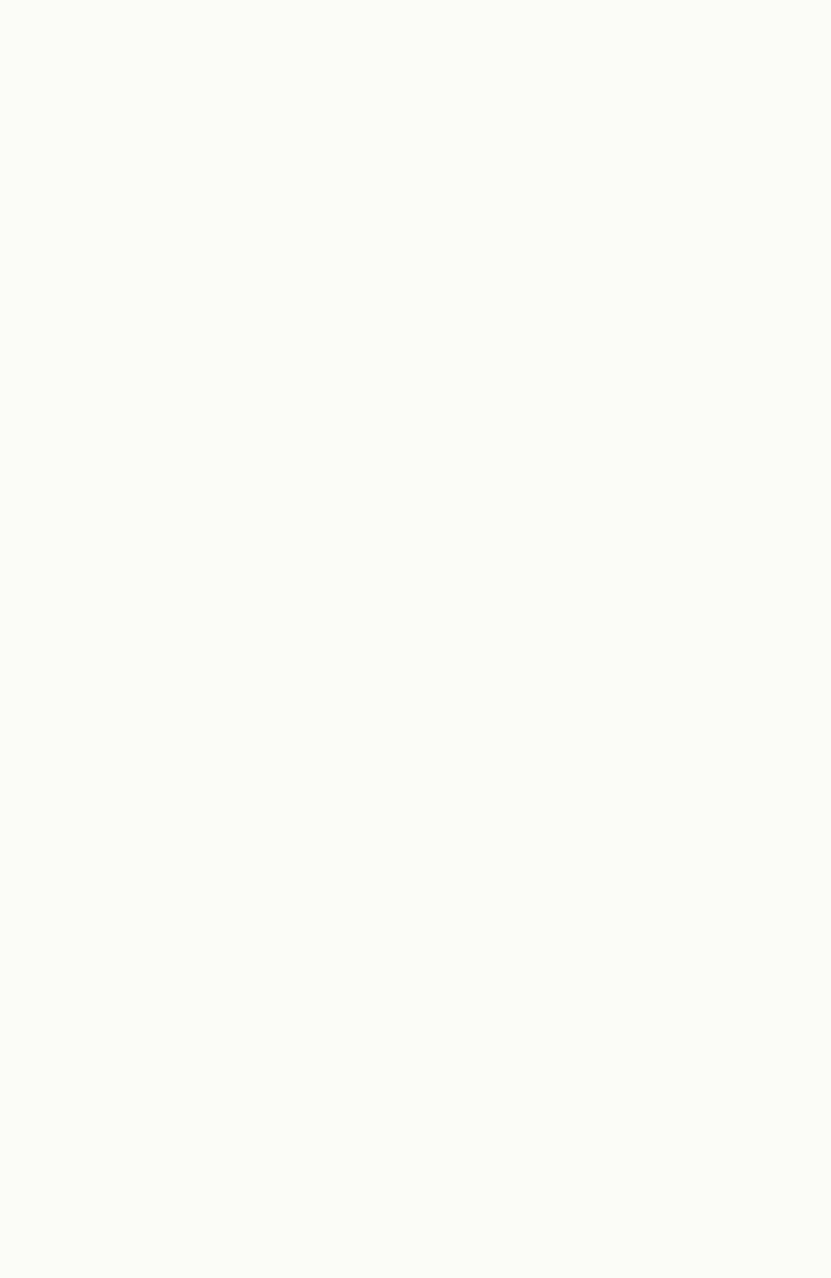
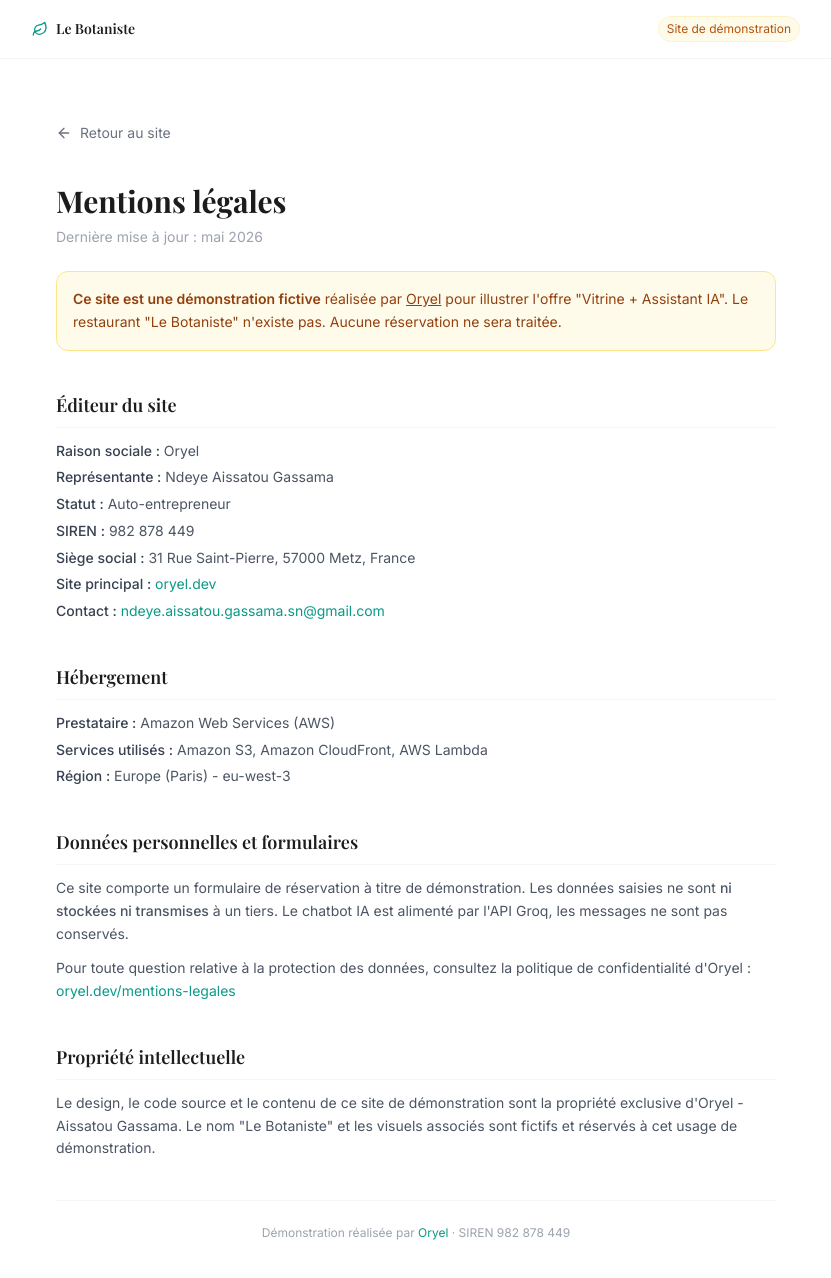
Before and after one commit to ayshagassama1/restaurant-oryel, a React (Vite) app: page /mentions-legales in a window 1280 px wide. Before the commit this address had no page. Shown: the top 1278 px of the page, without its empty margins (224-1055 px from the left). Before the commit the page ends 800 px from the top, so only its background shows below. Built offline with nearby package versions, Linux system fonts and the light colour scheme; a web font is replaced by a local one.

Commit message:
added mentions légales page and footer link

```diff
--- a/src/App.jsx
+++ b/src/App.jsx
@@ -1,10 +1,11 @@
 import { Routes, Route } from 'react-router-dom';
 import Home from './pages/Home';
-
+import MentionsLegales from './pages/MentionsLegales';
 export default function App() {
   return (
     <Routes>
       <Route path="/" element={<Home />} />
+      <Route path="/mentions-legales" element={<MentionsLegales />} />
     </Routes>
   );
 }
--- a/src/components/restaurant/ContactFooter.jsx
+++ b/src/components/restaurant/ContactFooter.jsx
@@ -1,3 +1,4 @@
+import { Link } from 'react-router-dom';
 import { Leaf, MapPin, Phone, Mail } from 'lucide-react';
 
 export default function ContactFooter() {
@@ -62,13 +63,24 @@ export default function ContactFooter() {
 
       <div className="border-t border-background/10 py-5 px-4">
         <div className="max-w-6xl mx-auto flex flex-col sm:flex-row items-center justify-between gap-3">
-          <p className="font-body text-xs text-background/40">© 2026 Le Botaniste. Tous droits réservés.</p>
           <p className="font-body text-xs text-background/40">
-            Site créé par{' '}
-            <a href="https://oryel.dev" target="_blank" rel="noopener noreferrer" className="text-primary hover:underline font-medium">
-              Oryel
-            </a>
+            © {new Date().getFullYear()} Le Botaniste. Tous droits réservés.
           </p>
+          <div className="flex items-center gap-4">
+            <Link
+              to="/mentions-legales"
+              className="font-body text-xs text-background/40 hover:text-background/70 transition-colors"
+            >
+              Mentions légales
+            </Link>
+            <span className="text-background/20">·</span>
+            <p className="font-body text-xs text-background/40">
+              Site créé par{' '}
+              <a href="https://oryel.dev" target="_blank" rel="noopener noreferrer" className="text-primary hover:underline font-medium">
+                Oryel
+              </a>
+            </p>
+          </div>
         </div>
       </div>
     </footer>
--- /dev/null
+++ b/src/pages/MentionsLegales.jsx
@@ -0,0 +1,152 @@
+import { useEffect } from 'react';
+import { Link } from 'react-router-dom';
+import { ArrowLeft, Leaf } from 'lucide-react';
+
+export default function MentionsLegales() {
+  useEffect(() => {
+    window.scrollTo(0, 0);
+  }, []);
+
+  return (
+    <div className="min-h-screen bg-white font-body">
+      {/* Mini header */}
+      <div className="border-b border-gray-100 px-4 py-4">
+        <div className="max-w-3xl mx-auto flex items-center justify-between">
+          <Link to="/" className="flex items-center gap-2 text-foreground">
+            <Leaf className="w-4 h-4 text-primary" />
+            <span className="font-heading font-semibold text-sm">Le Botaniste</span>
+          </Link>
+          <span className="text-xs px-2 py-1 bg-amber-50 text-amber-700 rounded-full border border-amber-100">
+            Site de démonstration
+          </span>
+        </div>
+      </div>
+
+      <div className="max-w-3xl mx-auto px-4 sm:px-6 py-16">
+        <Link
+          to="/"
+          className="inline-flex items-center gap-2 text-sm text-gray-500 hover:text-primary transition-colors mb-10"
+        >
+          <ArrowLeft className="w-4 h-4" />
+          Retour au site
+        </Link>
+
+        <h1 className="text-3xl font-heading font-bold text-foreground mb-2">Mentions légales</h1>
+        <p className="text-sm text-gray-400 mb-6">Dernière mise à jour : mai 2026</p>
+
+        {/* Bandeau démo */}
+        <div className="bg-amber-50 border border-amber-200 rounded-xl p-4 mb-10">
+          <p className="text-sm text-amber-800 leading-relaxed">
+            <span className="font-semibold">Ce site est une démonstration fictive</span> réalisée par{' '}
+            <a
+              href="https://oryel.dev"
+              target="_blank"
+              rel="noopener noreferrer"
+              className="underline hover:text-amber-900"
+            >
+              Oryel
+            </a>{' '}
+            pour illustrer l'offre "Vitrine + Assistant IA". Le restaurant "Le Botaniste" n'existe pas.
+            Aucune réservation ne sera traitée.
+          </p>
+        </div>
+
+        {/* Éditeur */}
+        <section className="mb-10">
+          <h2 className="text-lg font-heading font-semibold text-foreground mb-3 pb-2 border-b border-gray-100">
+            Éditeur du site
+          </h2>
+          <div className="text-gray-600 space-y-1 text-sm leading-relaxed">
+            <p><span className="font-medium text-gray-700">Raison sociale :</span> Oryel</p>
+            <p><span className="font-medium text-gray-700">Représentante :</span> Ndeye Aissatou Gassama</p>
+            <p><span className="font-medium text-gray-700">Statut :</span> Auto-entrepreneur</p>
+            <p><span className="font-medium text-gray-700">SIREN :</span> 982 878 449</p>
+            <p><span className="font-medium text-gray-700">Siège social :</span> 31 Rue Saint-Pierre, 57000 Metz, France</p>
+            <p>
+              <span className="font-medium text-gray-700">Site principal :</span>{' '}
+              <a
+                href="https://oryel.dev"
+                target="_blank"
+                rel="noopener noreferrer"
+                className="text-primary hover:underline"
+              >
+                oryel.dev
+              </a>
+            </p>
+            <p>
+              <span className="font-medium text-gray-700">Contact :</span>{' '}
+              <a href="mailto:ndeye.aissatou.gassama.sn@gmail.com" className="text-primary hover:underline">
+                ndeye.aissatou.gassama.sn@gmail.com
+              </a>
+            </p>
+          </div>
+        </section>
+
+        {/* Hébergement */}
+        <section className="mb-10">
+          <h2 className="text-lg font-heading font-semibold text-foreground mb-3 pb-2 border-b border-gray-100">
+            Hébergement
+          </h2>
+          <div className="text-gray-600 text-sm leading-relaxed space-y-1">
+            <p><span className="font-medium text-gray-700">Prestataire :</span> Amazon Web Services (AWS)</p>
+            <p><span className="font-medium text-gray-700">Services utilisés :</span> Amazon S3, Amazon CloudFront, AWS Lambda</p>
+            <p><span className="font-medium text-gray-700">Région :</span> Europe (Paris) - eu-west-3</p>
+          </div>
+        </section>
+
+        {/* Données & formulaire */}
+        <section className="mb-10">
+          <h2 className="text-lg font-heading font-semibold text-foreground mb-3 pb-2 border-b border-gray-100">
+            Données personnelles et formulaires
+          </h2>
+          <div className="text-gray-600 text-sm leading-relaxed space-y-3">
+            <p>
+              Ce site comporte un formulaire de réservation à titre de démonstration. Les données saisies
+              ne sont <span className="font-medium">ni stockées ni transmises</span> à un tiers.
+              Le chatbot IA est alimenté par l'API Groq, les messages ne sont pas conservés.
+            </p>
+            <p>
+              Pour toute question relative à la protection des données, consultez la politique de
+              confidentialité d'Oryel :{' '}
+              <a
+                href="https://oryel.dev/mentions-legales"
+                target="_blank"
+                rel="noopener noreferrer"
+                className="text-primary hover:underline"
+              >
+                oryel.dev/mentions-legales
+              </a>
+            </p>
+          </div>
+        </section>
+
+        {/* Propriété intellectuelle */}
+        <section className="mb-10">
+          <h2 className="text-lg font-heading font-semibold text-foreground mb-3 pb-2 border-b border-gray-100">
+            Propriété intellectuelle
+          </h2>
+          <p className="text-gray-600 text-sm leading-relaxed">
+            Le design, le code source et le contenu de ce site de démonstration sont la propriété
+            exclusive d'Oryel - Aissatou Gassama. Le nom "Le Botaniste" et les visuels associés sont
+            fictifs et réservés à cet usage de démonstration.
+          </p>
+        </section>
+
+        <div className="pt-6 border-t border-gray-100 text-center">
+          <p className="text-xs text-gray-400">
+            Démonstration réalisée par{' '}
+            <a
+              href="https://oryel.dev"
+              target="_blank"
+              rel="noopener noreferrer"
+              className="text-primary hover:underline"
+            >
+              Oryel
+            </a>{' '}
+            · SIREN 982 878 449
+          </p>
+        </div>
+      </div>
+    </div>
+  );
+}
```
